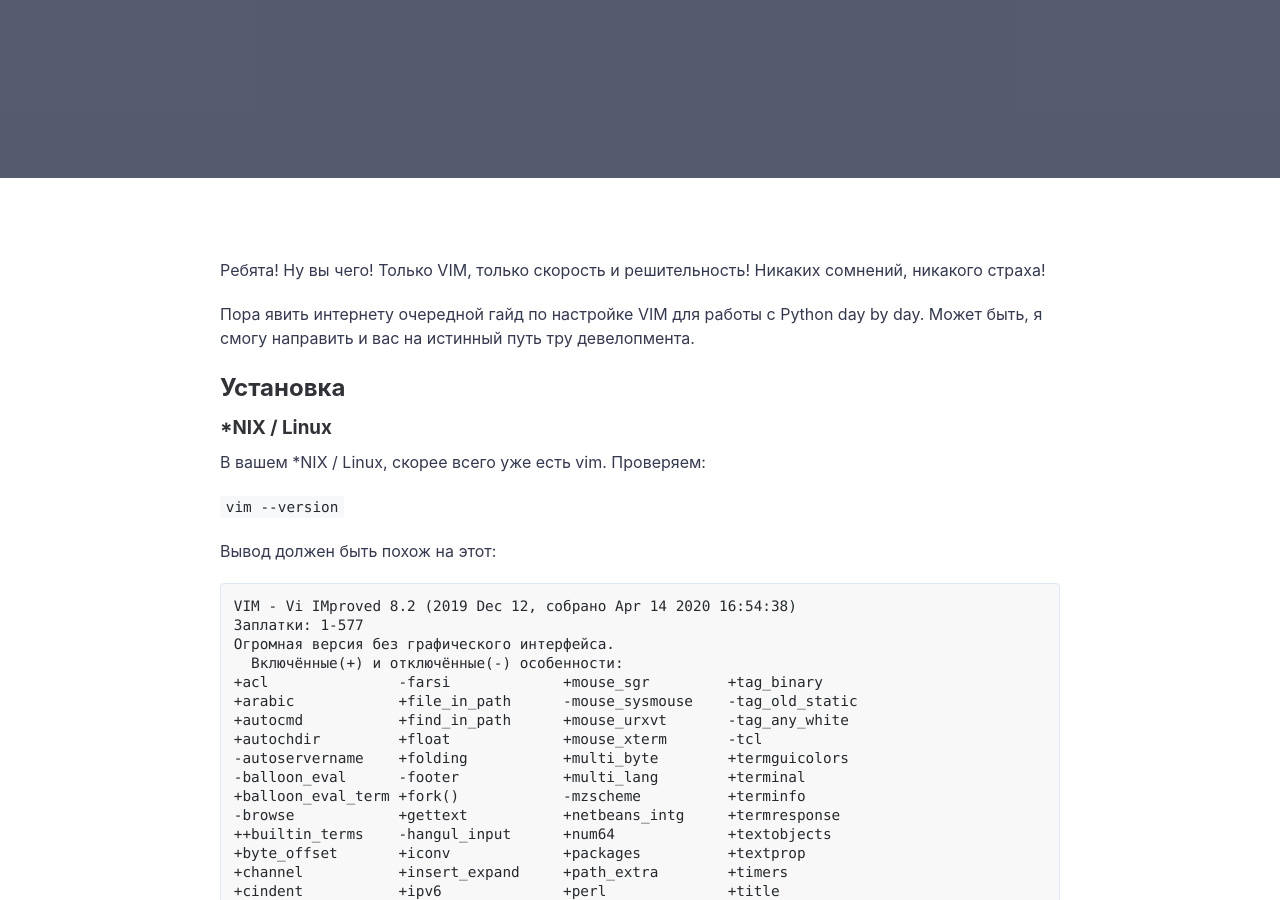
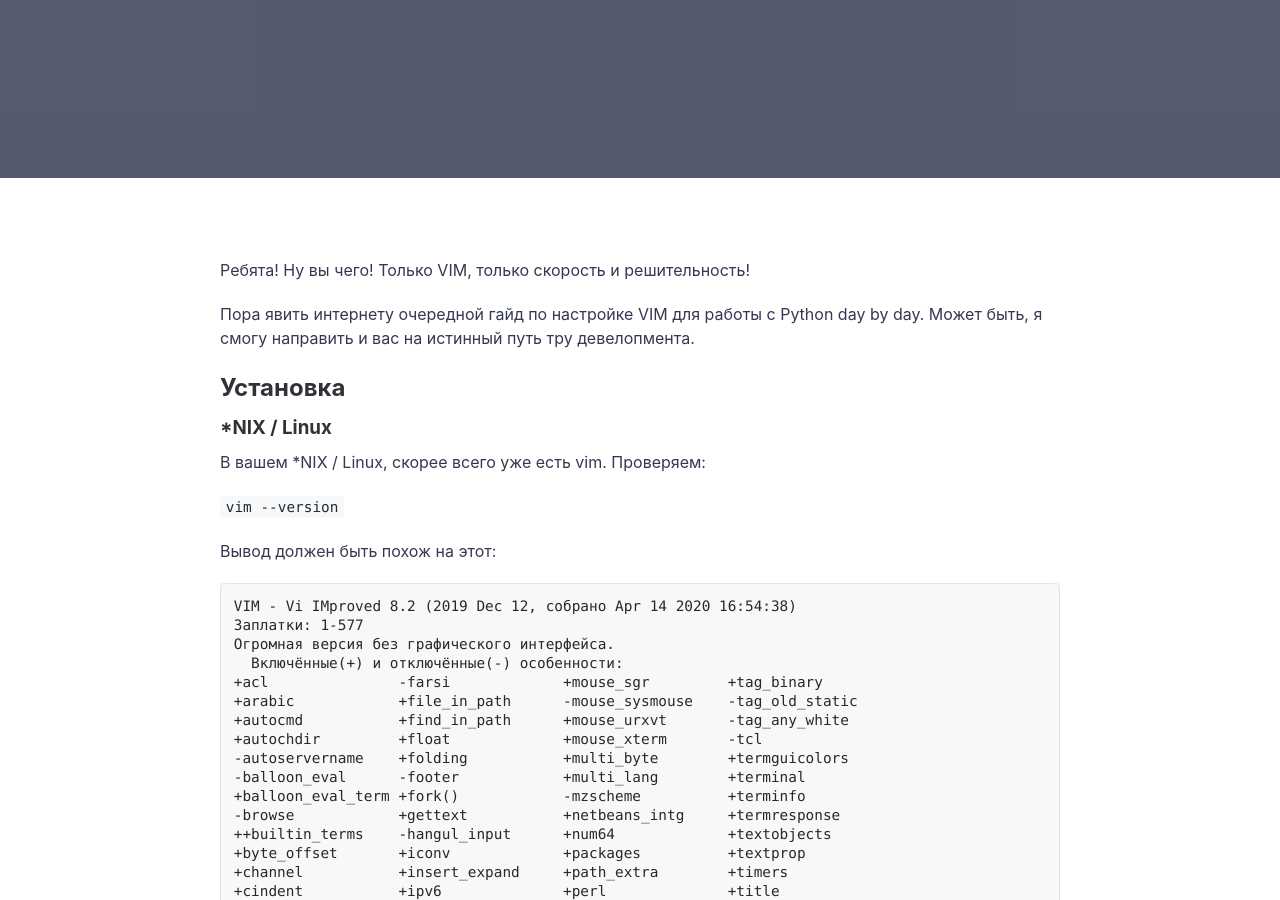
Before and after one commit to netdotwork/netdotwork.github.io, a Jekyll site: the page built from _posts/2020-05-12-vim-python.md, in a window 1280 px wide and 900 px high, scrolled down 398 px. Built offline with Jekyll 4.4.1, drawn with Linux system fonts in a browser that asks for light colours; comment, search, counter and statistics services are not loaded.

Commit message:
Some changes in VIM+Pyhon

```diff
--- a/_posts/2020-05-12-vim-python.md
+++ b/_posts/2020-05-12-vim-python.md
@@ -7,7 +7,6 @@
 tags: [ code, python, notes ]
 ---
 Ребята! Ну вы чего! Только VIM, только скорость и решительность!
-Никаких сомнений, никакого страха!
 
 Пора явить интернету очередной гайд по настройке VIM для работы с Python day by day.
 Может быть, я смогу направить и вас на истинный путь тру девелопмента.
```
